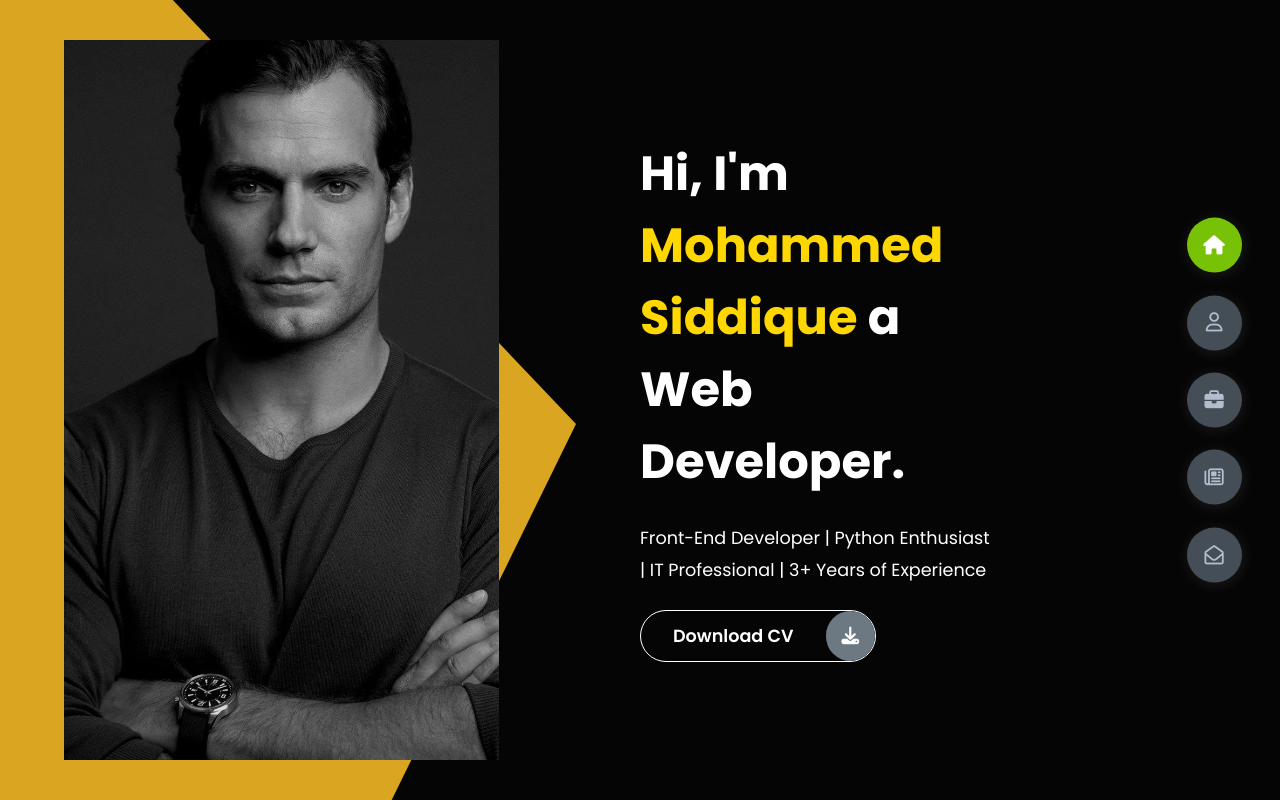
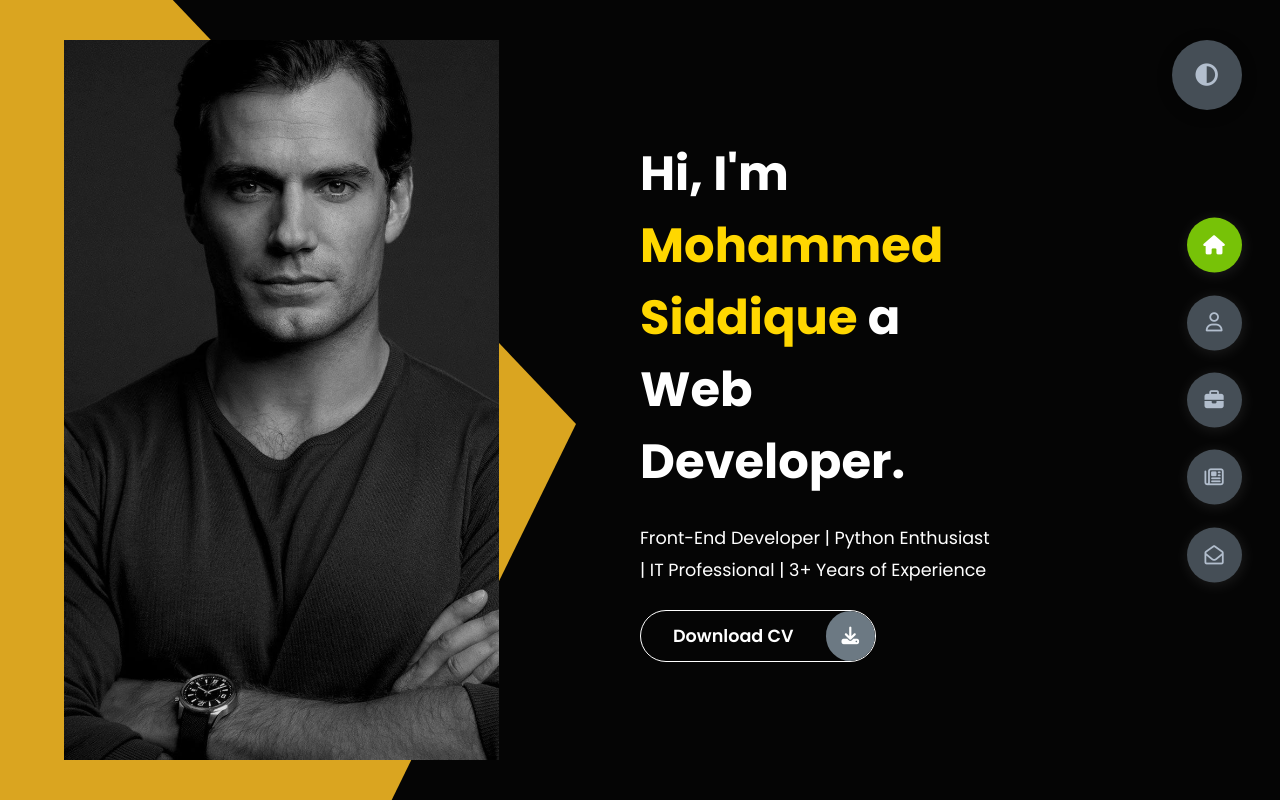
Before and after one commit to Mohammed-Siddique/My_Portfolio_MS, a plain HTML site: page index.html in a window 1280 px wide. Drawn offline with Linux system fonts and the light colour scheme.

Commit message:
Portfolio_MERN
DOM manipulation using javascript

```diff
--- a/index.html
+++ b/index.html
@@ -652,3 +652,11 @@
             <i class="fa-regular fa-envelope-open"></i>
         </div>
     </div>
+
+    <div class="theme-btn">
+        <i class="fas fa-adjust"></i>
+    </div>
+
+    <script src="app.js"></script>
+</body>
+</html>
```
